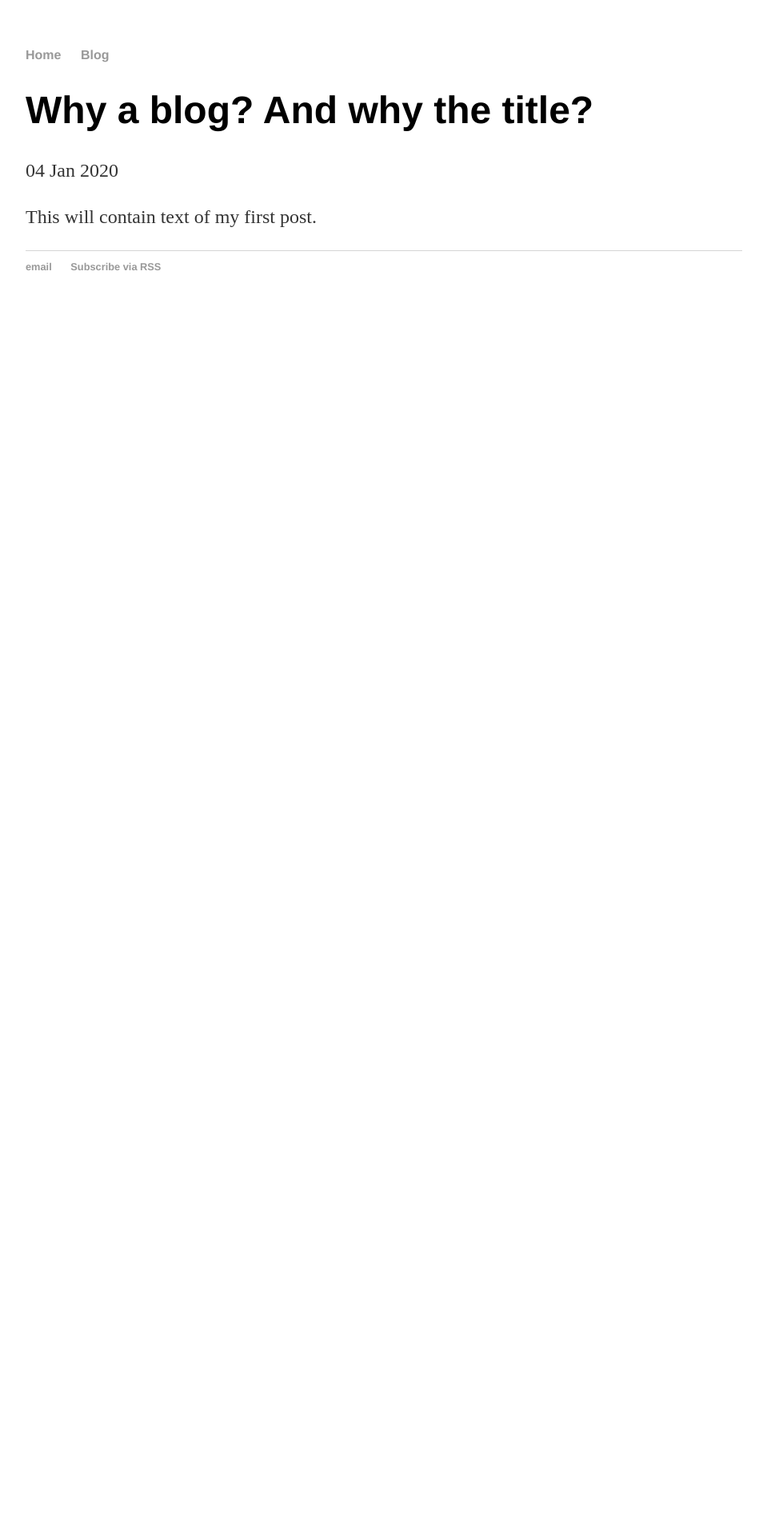
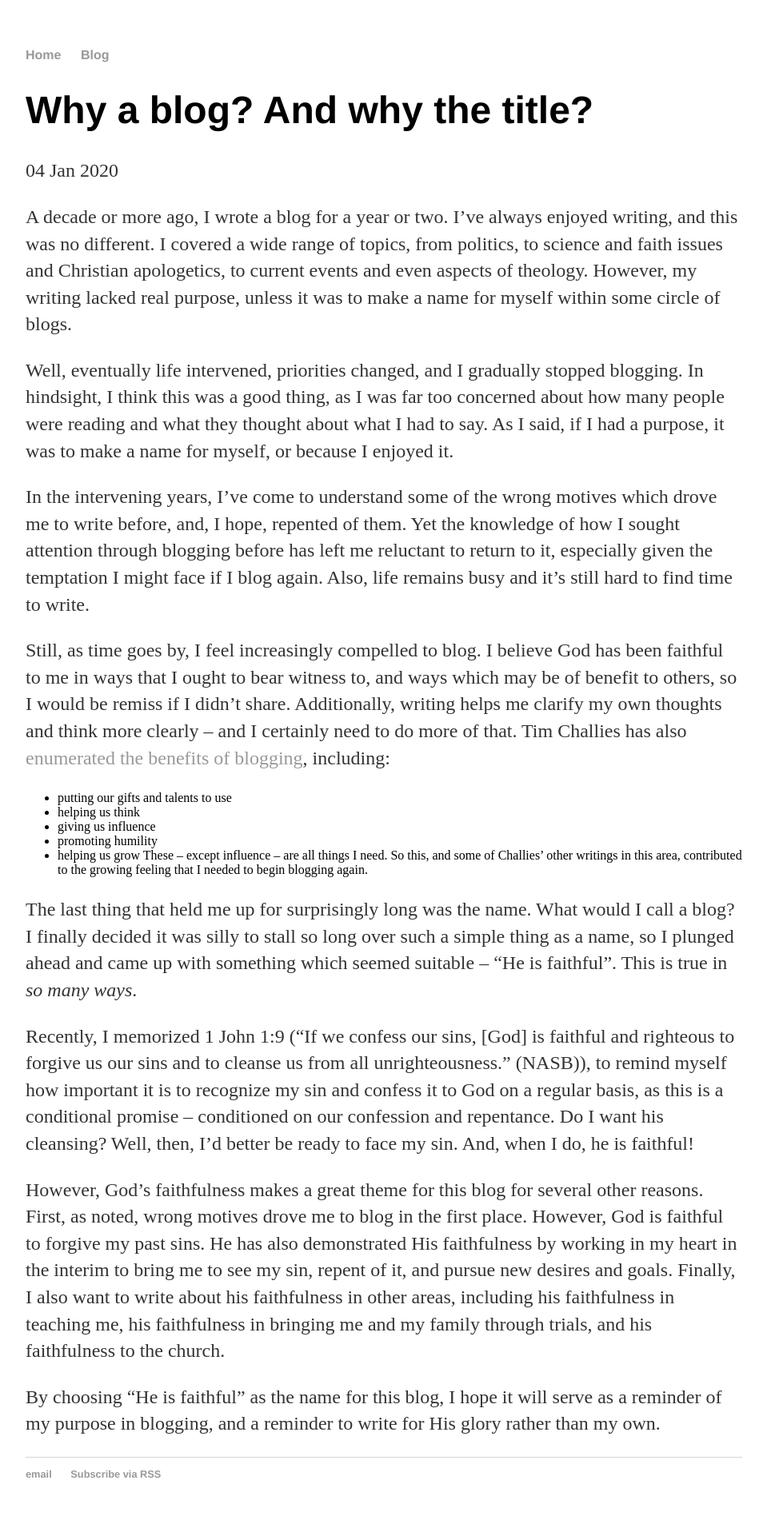
Before and after one commit to heisfaithful/heisfaithful.github.io, a Jekyll site: the page built from _posts/2020-01-04-opening.md, in a window 1280 px wide. Shown: the whole page at 80% size, without its empty margins (160-1119 px from the left). Built offline with Jekyll 4.4.1, drawn with Linux system fonts in a browser that asks for light colours; before the commit the page ends 900 px from its top, so only the background shows below that.

Commit message:
Update index; add content of first post

```diff
--- a/_posts/2020-01-04-opening.md
+++ b/_posts/2020-01-04-opening.md
@@ -4,4 +4,24 @@ title: "Why a blog? And why the title?"
 date: 2020-01-04
 ---
 
-This will contain text of my first post.
+A decade or more ago, I wrote a blog for a year or two. I've always enjoyed writing, and this was no different. I covered a wide range of topics, from politics, to science and faith issues and Christian apologetics, to current events and even aspects of theology. However, my writing lacked real purpose, unless it was to make a name for myself within some circle of blogs.
+
+Well, eventually life intervened, priorities changed, and I gradually stopped blogging. In hindsight, I think this was a good thing, as I was far too concerned about how many people were reading and what they thought about what I had to say. As I said, if I had a purpose, it was to make a name for myself, or because I enjoyed it.
+
+In the intervening years, I've come to understand some of the wrong motives which drove me to write before, and, I hope, repented of them. Yet the knowledge of how I sought attention through blogging before has left me reluctant to return to it, especially given the temptation I might face if I blog again. Also, life remains busy and it's still hard to find time to write.
+
+Still, as time goes by, I feel increasingly compelled to blog. I believe God has been faithful to me in ways that I ought to bear witness to, and ways which may be of benefit to others, so I would be remiss if I didn't share. Additionally, writing helps me clarify my own thoughts and think more clearly -- and I certainly need to do more of that. Tim Challies has also [enumerated the benefits of blogging](https://www.challies.com/articles/6-reasons-for-you-to-consider-writing/), including:
+- putting our gifts and talents to use
+- helping us think
+- giving us influence
+- promoting humility
+- helping us grow
+These -- except influence -- are all things I need. So this, and some of Challies' other writings in this area, contributed to the growing feeling that I needed to begin blogging again.
+
+The last thing that held me up for surprisingly long was the name. What would I call a blog? I finally decided it was silly to stall so long over such a simple thing as a name, so I plunged ahead and came up with something which seemed suitable -- "He is faithful". This is true in *so many ways*.
+
+Recently, I memorized 1 John 1:9 ("If we confess our sins, [God] is faithful and righteous to forgive us our sins and to cleanse us from all unrighteousness." (NASB)), to remind myself how important it is to recognize my sin and confess it to God on a regular basis, as this is a conditional promise -- conditioned on our confession and repentance. Do I want his cleansing? Well, then, I'd better be ready to face my sin. And, when I do, he is faithful!
+
+However, God's faithfulness makes a great theme for this blog for several other reasons. First, as noted, wrong motives drove me to blog in the first place. However, God is faithful to forgive my past sins. He has also demonstrated His faithfulness by working in my heart in the interim to bring me to see my sin, repent of it, and pursue new desires and goals. Finally, I also want to write about his faithfulness in other areas, including his faithfulness in teaching me, his faithfulness in bringing me and my family through trials, and his faithfulness to the church.
+
+By choosing "He is faithful" as the name for this blog, I hope it will serve as a reminder of my purpose in blogging, and a reminder to write for His glory rather than my own.
--- a/index.html
+++ b/index.html
@@ -4,5 +4,5 @@ title: He is Faithful
 ---
 <div class="blurb">
     <h1>What is this?</h1>
-    <p>This is a template page for a blog I'm working on starting.</p>
+    <p>"He is Faithful", a blog and website, covers a range of topics relating to Christian faith, practice, and thought. It is run by David L. Mobley.</p>
 </div><!-- /.blurb -->
```
